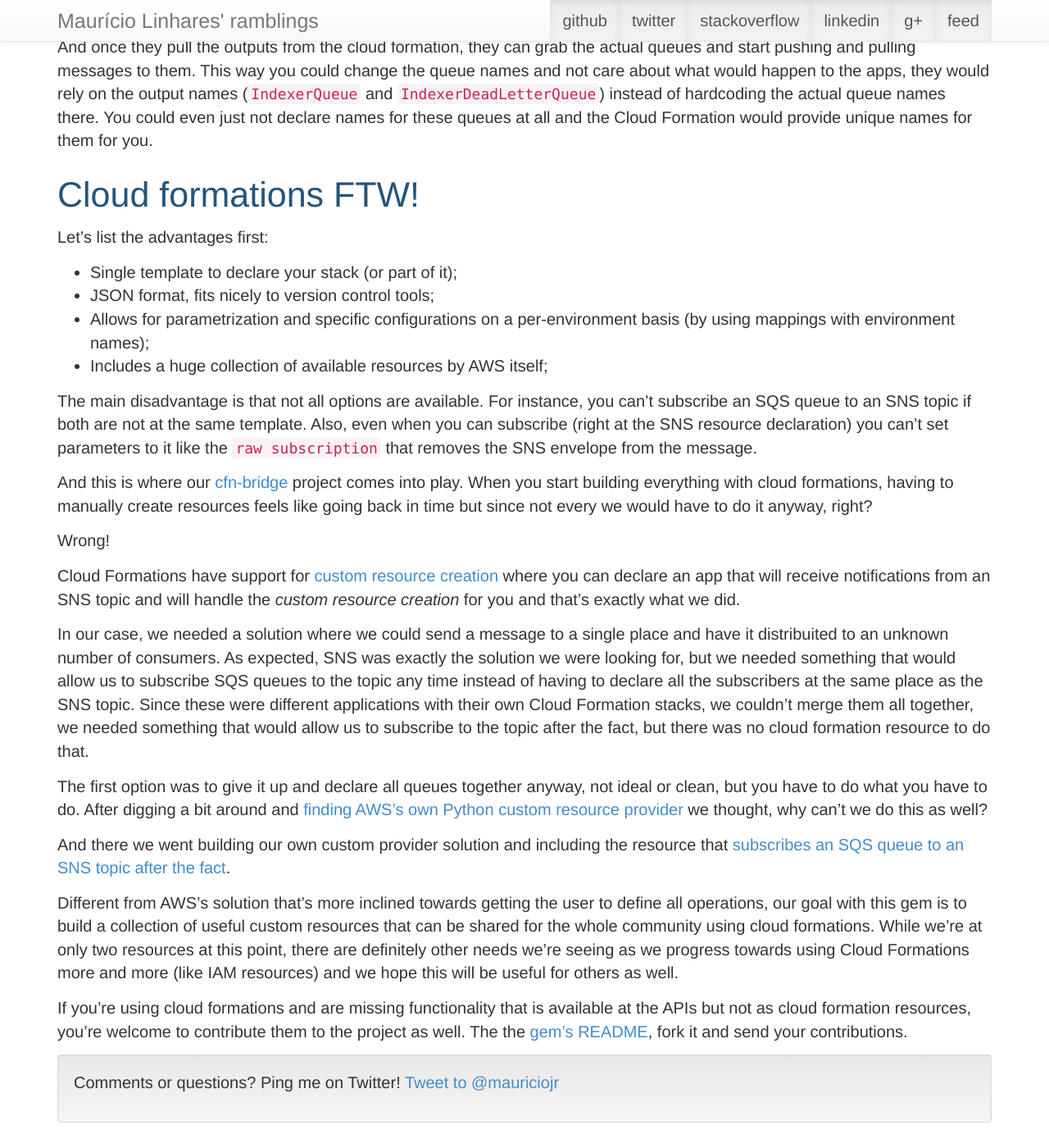
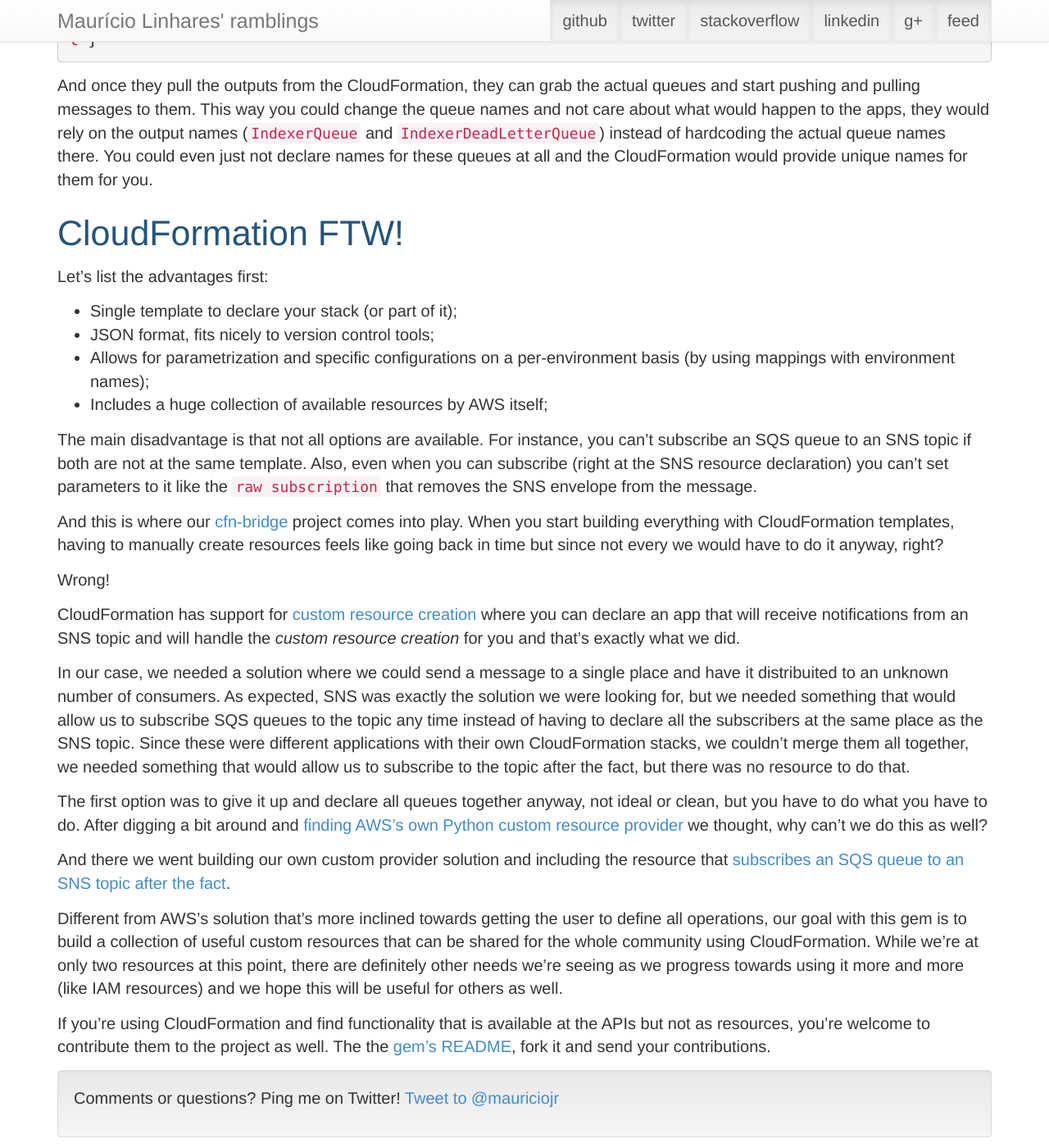
Before and after one commit to mauricio/mauricio.github.com, a Jekyll site: the page built from _posts/2014-08-16-custom-cloud-formation-resources-in-ruby.md, in a window 1280 px wide and 1400 px high, scrolled down 6489 px. Shown: the whole window at 82% size. Built offline with Jekyll 4.4.1, drawn with Linux system fonts in a browser that asks for light colours; comment, search, counter and statistics services are not loaded; some of the changed text lies outside the part shown.

Commit message:
Fixing reddit feedback

```diff
--- a/_posts/2014-08-16-custom-cloud-formation-resources-in-ruby.md
+++ b/_posts/2014-08-16-custom-cloud-formation-resources-in-ruby.md
@@ -1,6 +1,6 @@
 ---
 layout: post
-title: Getting to know AWS Cloud Formations and creating custom resources in Ruby
+title: Getting to know AWS CloudFormation and creating custom resources in Ruby
 subtitle: give your sysadmin a hand
 keywords: ruby, aws, cloud-formation, ops, sysadmin
 tags:
@@ -8,13 +8,13 @@ tags:
 - useful
 ---
 
-It definitely feels weird to me nowadays that not a lot of people out there are talking about [Cloud Formations](http://aws.amazon.com/cloudformation/). Templated stacks where you can declare all your dependencies in a file and just bring a stack to life with a single upload is definitely one of the most amazing parts of running stuff on top of AWS.
+It definitely feels weird to me nowadays that not a lot of people out there are talking about [CloudFormation](http://aws.amazon.com/cloudformation/). Templated stacks where you can declare all your dependencies in a file and just bring a stack to life with a single upload is definitely one of the most amazing parts of running stuff on top of AWS.
 
-At [Neat](https://www.neat.com/) we have been building our cloud services using Cloud Formations for more than a year now, both new and previous stacks and the improvements in organization and even documentation are visible. You can see the dependencies, configurations, security group and access level rules, databases, cache clusters and even DNS records all configured in a single place.
+At [Neat](https://www.neat.com/) we have been building our cloud services using CloudFormation for more than a year now, both new and previous stacks and the improvements in organization and even documentation are visible. You can see the dependencies, configurations, security group and access level rules, databases, cache clusters and even DNS records all configured in a single place.
 
 You can easily change a couple parameters and have a custom environment to try out new stuff and then you can just delete it and have all associated resources deleted as well, there's no need to hunt down all the changes you have done and delete them one by one, once the template is deleted, all resources declared there are deleted as well. It's the safe playground where you can try new stuff and have it be cleaned up by someone else once you're done.
 
-## How does a Cloud Formation template look like?
+## How does a CloudFormation template look like?
 
 Let's look at a small example, an SQS queue with a dead letter queue attached to it:
 
@@ -106,13 +106,13 @@ Let's look at a small example, an SQS queue with a dead letter queue attached to
 }
 {% endhighlight %}
 
-Cloud formation templates are usually made of four parts (they don't have to be in any specific order), `Parameters`, `Mappings`, `Resources` and `Outputs`.
+Templates are usually made of four parts (they don't have to be in any specific order), `Parameters`, `Mappings`, `Resources` and `Outputs`.
 
 The `Parameters` are options you can set when you're creating or updating the template. These are usually information you'd like to change when creating the stacks, a common option for us is the environment where the stack will run but you could have anything that makes sense here.
 
 `Mappings` are collections of key/value pairs that you can use with the `Fn::FindInMap` intrinsic function (intrinsic functions are functions that can be _called_ at the JSON templates to grab values and perform other basic operations), it's in use here so we can declare a `maxReceiveCount` value depending on the environment that is being used.
 
-## The cloud formation resources
+## The resources
 
 Then we get to the meat of the template, the `Resources`. This is where you declare the AWS resources that make your stack, almost all of the available AWS services are available to be used here so you could have EC2 load balancers, auto scaling groups, RDS databases, ElastiCache clusters, DynamoDB nodes, S3 buckets and everything else, all declared at this single template.
 
@@ -133,7 +133,7 @@ In our case here, we're declaring two SQS queues, let's look at the first one:
 }
 {% endhighlight %}
 
-The first thing you have is the *logical resource id*, this is not the actual resource name (or the queue name, in this case), it's the id for this resource *inside this cloud formation template*, this will be useful when we reference this queue at a different place at this sample template. The name has to be unique across all resources declared at this template and must be alphanumeric only ( `[a-zA-Z0-9]` ).
+The first thing you have is the *logical resource id*, this is not the actual resource name (or the queue name, in this case), it's the id for this resource *inside this CloudFormation template*, this will be useful when we reference this queue at a different place at this sample template. The name has to be unique across all resources declared at this template and must be alphanumeric only ( `[a-zA-Z0-9]` ).
 
 Once we get inside the resource, we have to declare it's `Type` ([here's a full list of all available types](http://docs.aws.amazon.com/AWSCloudFormation/latest/UserGuide/aws-template-resource-type-ref.html)) and then we get to the `Properties` field. Every type has it's own properties ([here are the queue properties](http://docs.aws.amazon.com/AWSCloudFormation/latest/UserGuide/aws-properties-sqs-queues.html)) and you don't have to set an actual value for all of them, you can use parameters, mappings and intrinsic functions to set the property values as well as we're making at the `QueueName` field. Instead of declaring a value directly, we use the `Fn::Join` function to join the base name (`indexer_dead`) with the `Environment` parameter to produce the name (to access the parameter we use another function, `Ref`). If the `Environment` parameter was set to `development`, the final queue name would be `indexer_dead-development` so every environment get's it's own queue.
 
@@ -170,11 +170,11 @@ Now that we've seen the first, let's look at the second resource:
 
 Again we have an SQS queue being declared but now there is another property, `RedrivePolicy`. This property allows us to declare the maximum number of times a message can be received and the target queue to where this message should be sent once it reaches this limit. So, if our systems fail to process this message an specific number of times, the queue itself should give up this message and send it to the dead letter queue were we can later verify what's going on.
 
-To do this we use two intrinsic functions, the `Fn::FindInMap` function to get the `maxReceiveCount` value for the current environment and then the `Fn::GetAtt` function to get the `Arn` value for the dead letter queue (`Arns` are the unique identifier almost every AWS resource has). Every resource declares a group of properties that are available for `Fn::GetAtt` calls, whenever you need to reference specific values from other resources inside your cloud formation template, check their documentation and see what values they produce when given to a `Ref` or `Fn::GetAtt` call.
+To do this we use two intrinsic functions, the `Fn::FindInMap` function to get the `maxReceiveCount` value for the current environment and then the `Fn::GetAtt` function to get the `Arn` value for the dead letter queue (`Arns` are the unique identifier almost every AWS resource has). Every resource declares a group of properties that are available for `Fn::GetAtt` calls, whenever you need to reference specific values from other resources inside your CloudFormation template, check their documentation and see what values they produce when given to a `Ref` or `Fn::GetAtt` call.
 
-Creating environment specific mappings helps you fine tune your configuration options for every environment and simplify figuring out which values go where instead of manually updating parameters whenever you create a new cloud formation. While parameters are useful, it's much harder to manage and see the changes made when uploading or updating cloud formation stacks, so prefer mappings whenever possible.
+Creating environment specific mappings helps you fine tune your configuration options for every environment and simplify figuring out which values go where instead of manually updating parameters whenever you create a new CloudFormation. While parameters are useful, it's much harder to manage and see the changes made when uploading or updating CloudFormation stacks, so prefer mappings whenever possible.
 
-## Outpus - publishing interesting information about your stack
+## Outputs - publishing interesting information about your stack
 
 And we're finally at the end of the template, where we declare the `Outputs`, let's look at them:
 
@@ -199,7 +199,7 @@ In our example, we're exporting the queue names for the queues we're creating he
 
 Why?
 
-Because applications that want to consume these queues don't have to hardcode their names anymore, they can just pull the information out of the Cloud Formation stack directly and use that. Let's look at some Ruby code using the [aws-sdk](https://github.com/aws/aws-sdk-ruby) to do it:
+Because applications that want to consume these queues don't have to hardcode their names anymore, they can just pull the information out of the CloudFormation stack directly and use that. Let's look at some Ruby code using the [aws-sdk](https://github.com/aws/aws-sdk-ruby) to do it:
 
 {% highlight ruby %}
 cf = AWS::CloudFormation.new
@@ -211,9 +211,9 @@ end
 => {"IndexerQueue" => "indexer-development", "IndexerDeadLetterQueue" => "indexer_dead-development"}
 {% endhighlight %}
 
-And once they pull the outputs from the cloud formation, they can grab the actual queues and start pushing and pulling messages to them. This way you could change the queue names and not care about what would happen to the apps, they would rely on the output names (`IndexerQueue` and `IndexerDeadLetterQueue`) instead of hardcoding the actual queue names there. You could even just not declare names for these queues at all and the Cloud Formation would provide unique names for them for you.
+And once they pull the outputs from the CloudFormation, they can grab the actual queues and start pushing and pulling messages to them. This way you could change the queue names and not care about what would happen to the apps, they would rely on the output names (`IndexerQueue` and `IndexerDeadLetterQueue`) instead of hardcoding the actual queue names there. You could even just not declare names for these queues at all and the CloudFormation would provide unique names for them for you.
 
-## Cloud formations FTW!
+## CloudFormation FTW!
 
 Let's list the advantages first:
 
@@ -224,18 +224,18 @@ Let's list the advantages first:
 
 The main disadvantage is that not all options are available. For instance, you can't subscribe an SQS queue to an SNS topic if both are not at the same template. Also, even when you can subscribe (right at the SNS resource declaration) you can't set parameters to it like the `raw subscription` that removes the SNS envelope from the message.
 
-And this is where our [cfn-bridge](https://github.com/TheNeatCompany/cfn-bridge) project comes into play. When you start building everything with cloud formations, having to manually create resources feels like going back in time but since not every we would have to do it anyway, right?
+And this is where our [cfn-bridge](https://github.com/TheNeatCompany/cfn-bridge) project comes into play. When you start building everything with CloudFormation templates, having to manually create resources feels like going back in time but since not every we would have to do it anyway, right?
 
 Wrong!
 
-Cloud Formations have support for [custom resource creation](http://docs.aws.amazon.com/AWSCloudFormation/latest/UserGuide/crpg-walkthrough.html) where you can declare an app that will receive notifications from an SNS topic and will handle the _custom resource creation_ for you and that's exactly what we did.
+CloudFormation has support for [custom resource creation](http://docs.aws.amazon.com/AWSCloudFormation/latest/UserGuide/crpg-walkthrough.html) where you can declare an app that will receive notifications from an SNS topic and will handle the _custom resource creation_ for you and that's exactly what we did.
 
-In our case, we needed a solution where we could send a message to a single place and have it distribuited to an unknown number of consumers. As expected, SNS was exactly the solution we were looking for, but we needed something that would allow us to subscribe SQS queues to the topic any time instead of having to declare all the subscribers at the same place as the SNS topic. Since these were different applications with their own Cloud Formation stacks, we couldn't merge them all together, we needed something that would allow us to subscribe to the topic after the fact, but there was no cloud formation resource to do that.
+In our case, we needed a solution where we could send a message to a single place and have it distribuited to an unknown number of consumers. As expected, SNS was exactly the solution we were looking for, but we needed something that would allow us to subscribe SQS queues to the topic any time instead of having to declare all the subscribers at the same place as the SNS topic. Since these were different applications with their own CloudFormation stacks, we couldn't merge them all together, we needed something that would allow us to subscribe to the topic after the fact, but there was no resource to do that.
 
 The first option was to give it up and declare all queues together anyway, not ideal or clean, but you have to do what you have to do. After digging a bit around and [finding AWS's own Python custom resource provider](https://github.com/aws/aws-cfn-resource-bridge) we thought, why can't we do this as well?
 
 And there we went building our own custom provider solution and including the resource that [subscribes an SQS queue to an SNS topic after the fact](https://github.com/TheNeatCompany/cfn-bridge/blob/master/lib/cloud_formation/bridge/resources/subscribe_queue_to_topic.rb).
 
-Different from AWS's solution that's more inclined towards getting the user to define all operations, our goal with this gem is to build a collection of useful custom resources that can be shared for the whole community using cloud formations. While we're at only two resources at this point, there are definitely other needs we're seeing as we progress towards using Cloud Formations more and more (like IAM resources) and we hope this will be useful for others as well.
+Different from AWS's solution that's more inclined towards getting the user to define all operations, our goal with this gem is to build a collection of useful custom resources that can be shared for the whole community using CloudFormation. While we're at only two resources at this point, there are definitely other needs we're seeing as we progress towards using it more and more (like IAM resources) and we hope this will be useful for others as well.
 
-If you're using cloud formations and are missing functionality that is available at the APIs but not as cloud formation resources, you're welcome to contribute them to the project as well. The the [gem's README](https://github.com/TheNeatCompany/cfn-bridge/blob/master/README.md), fork it and send your contributions.
+If you're using CloudFormation and find functionality that is available at the APIs but not as resources, you're welcome to contribute them to the project as well. The the [gem's README](https://github.com/TheNeatCompany/cfn-bridge/blob/master/README.md), fork it and send your contributions.
```
Also changed, not shown: _drafts/2013-09-15-getting-started-with-scala-and-netty-building-a-redis-clone.md (deleted, +0 -36 lines), _drafts/upgrading-mongoid.md (deleted, +0 -11 lines), _posts/2008-11-02-why-learning-http-does-matter.md (+11 -10 lines).
